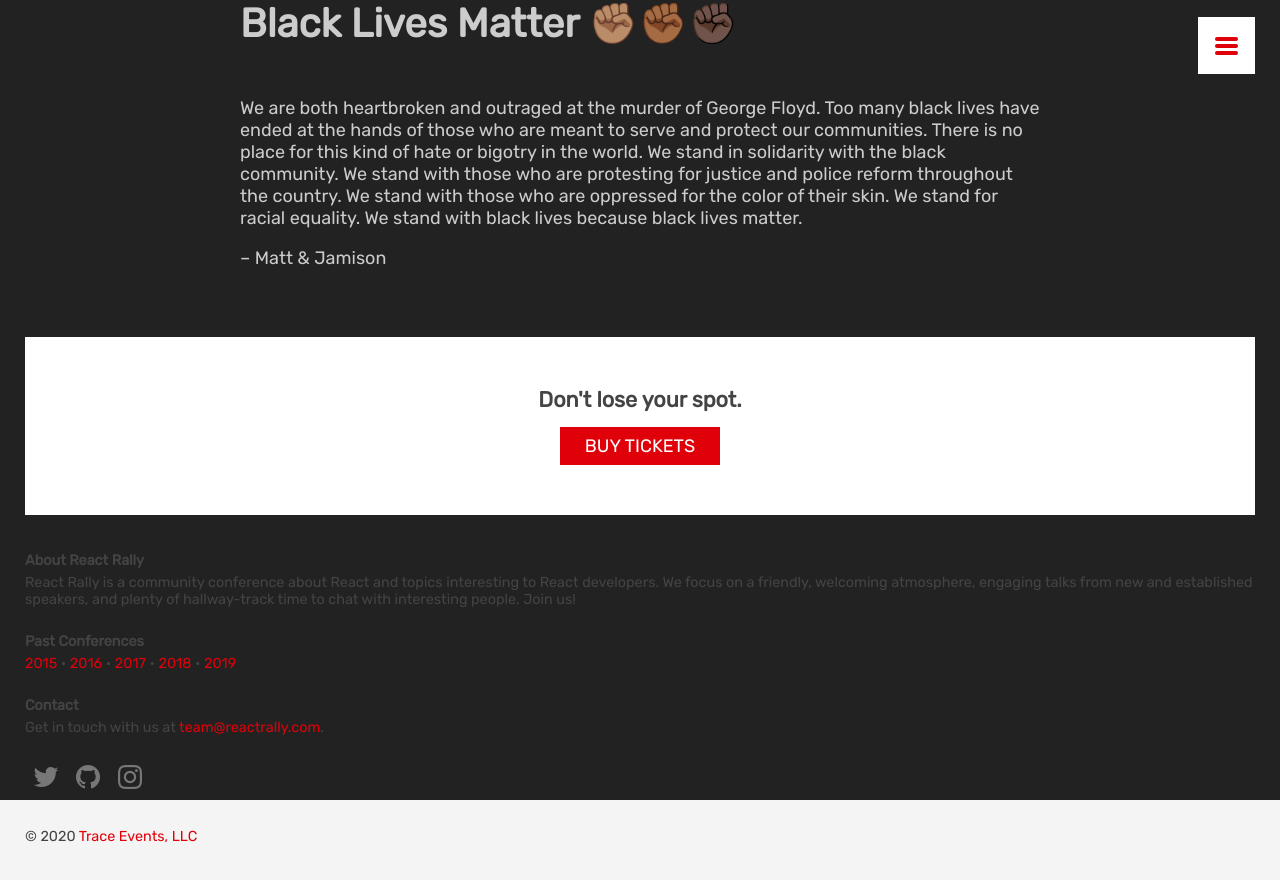
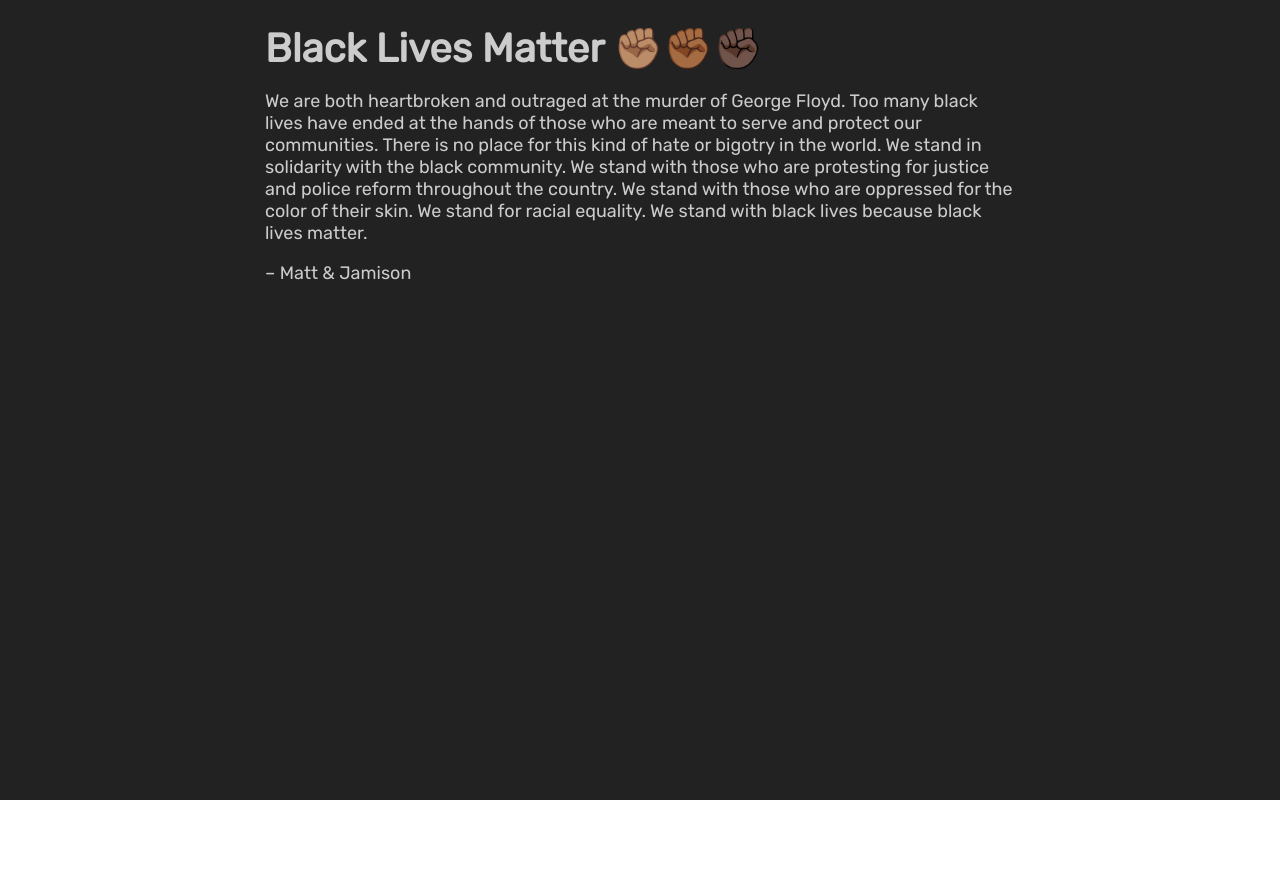
Before and after one commit to react-rally/react-rally-2020, a React app: page /blm in a window 1280 px wide. Shown: the top 880 px of the page. After the commit the page ends 800 px from the top, so only its background shows below. Built offline with nearby package versions, Linux system fonts and the light colour scheme.

Commit message:
Fixing style issues

```diff
--- a/app/screens/BLM/index.js
+++ b/app/screens/BLM/index.js
@@ -1,6 +1,14 @@
-import React from 'react';
+import React, { useEffect } from 'react';
 
 export default () => {
+  useEffect(() => {
+    const container = document.getElementById('container');
+
+    container.classList.add('fullscreen');
+
+    return () => container.classList.remove('fullscreen');
+  }, [])
+
   return (
     <div className="BlackLivesMatter">
       <section>
--- a/assets/css/responsive-800.scss
+++ b/assets/css/responsive-800.scss
@@ -141,7 +141,7 @@
 
       .Header__Nav__Menu {
         position: absolute;
-        top: 91px;
+        top: 91px + $banner-offset;
         left: 0;
         right: 0;
         height: 394px;
@@ -176,7 +176,7 @@
           margin: 0;
           text-align: center;
           position: absolute;
-          top: -369px;
+          top: -369px + $banner-offset;
           left: 25px;
         }
       }
--- a/assets/css/styles.scss
+++ b/assets/css/styles.scss
@@ -25,6 +25,7 @@
 $size-font-medium: 18px;
 $size-font-small: 14px;
 $size-font-xsmall: 12px;
+$banner-offset: 42px;
 
 /* typography */
 body {
@@ -127,6 +128,12 @@
 /* layout */
 * {
   box-sizing: border-box;
+}
+
+#container.fullscreen {
+  .Header, .Footer {
+    display: none;
+  }
 }
 
 .col {
@@ -517,7 +524,7 @@
   color: $color-red;
   position: absolute;
   height: 57px;
-  top: 17px;
+  top: 17px + $banner-offset;
   right: 25px;
 }
 .Header__Nav section:last-of-type {
@@ -697,10 +704,12 @@
   border: 0 none;
   color: #ccc;
   padding: 0;
+  margin: 0;
 }
 .BlackLivesMatter section {
   max-width: 800px;
   margin: 0 auto;
+  padding: 25px !important;
 }
 
 /* -- Icon -- */
```
